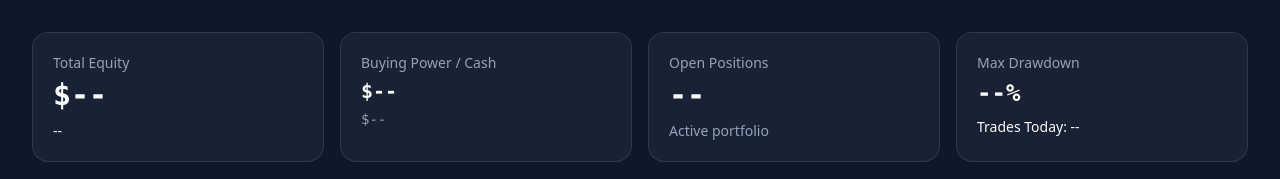
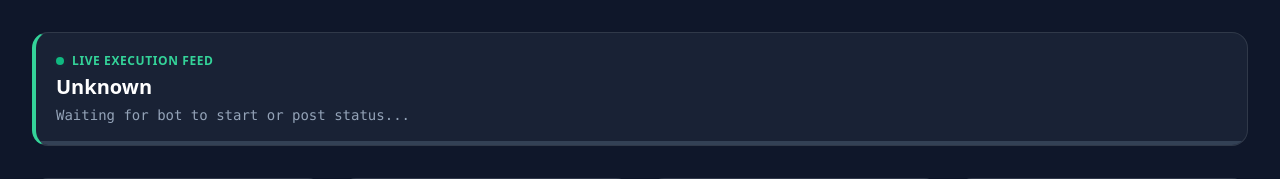
Before and after one commit to zuzuzu-cpu/Trader, a Flask app: page / in a window 1280 px wide. Shown: the part 92-271 px from the top of the page. Run offline with Flask 3, Linux system fonts and the light colour scheme; data that the repository does not hold is empty; some libraries are stand-ins or nearby versions.

Commit message:
feat: live status execution feed for the dashboard

```diff
--- a/dashboard/app.py
+++ b/dashboard/app.py
@@ -17,6 +17,36 @@ def get_db_connection():
 @app.route("/")
 def index():
     return render_template("index.html")
+
+@app.route("/api/live_status")
+def api_live_status():
+    """Returns the live status of the bot from the JSON state file."""
+    import json
+    status_file = os.path.join(os.path.dirname(DB_PATH), "live_status.json")
+
+    try:
+        if os.path.exists(status_file):
+            # Check if file is stale (> 10 minutes)
+            if os.path.getmtime(status_file) < (datetime.utcnow().timestamp() - 600):
+                return jsonify({
+                    "step": "Sleeping",
+                    "details": "Bot is currently idle or sleeping between cycles.",
+                    "progress": 100,
+                    "active_symbol": None,
+                    "stale": True
+                })
+
+            with open(status_file, "r") as f:
+                return jsonify(json.load(f))
+    except Exception as e:
+        pass
+
+    return jsonify({
+        "step": "Unknown",
+        "details": "Waiting for bot to start or post status...",
+        "progress": 0,
+        "active_symbol": None
+    })
 
 @app.route("/api/summary")
 def api_summary():
--- a/dashboard/templates/index.html
+++ b/dashboard/templates/index.html
@@ -41,6 +41,31 @@
                 <div class="text-xs text-slate-400" id="last-update">Last update: --</div>
             </div>
         </header>
+
+        <!-- Live Status Banner -->
+        <div class="glass-panel p-5 mb-8 border-l-4 border-l-emerald-400 relative overflow-hidden">
+            <!-- Progress Bar Background -->
+            <div class="absolute bottom-0 left-0 h-1 bg-slate-700 w-full"></div>
+            <!-- Dynamic Progress Bar -->
+            <div id="live-progress-bar" class="absolute bottom-0 left-0 h-1 bg-gradient-to-r from-emerald-400 to-blue-500 w-0 transition-all duration-500"></div>
+
+            <div class="flex justify-between items-start md:items-center flex-col md:flex-row relative z-10">
+                <div>
+                    <h2 class="text-xs font-bold uppercase text-emerald-400 tracking-wider mb-1 flex items-center">
+                        <span class="relative flex h-2 w-2 mr-2">
+                          <span id="live-ping" class="animate-ping absolute inline-flex h-full w-full rounded-full bg-emerald-400 opacity-75"></span>
+                          <span class="relative inline-flex rounded-full h-2 w-2 bg-emerald-500"></span>
+                        </span>
+                        Live Execution Feed
+                    </h2>
+                    <h3 id="live-step" class="text-xl font-bold text-white mb-1">Booting Up...</h3>
+                    <p id="live-details" class="text-sm text-slate-400 font-mono">Waiting for bot to initialize...</p>
+                </div>
+                <div class="mt-4 md:mt-0 text-right">
+                    <div id="live-symbol" class="inline-block px-3 py-1 bg-slate-800 rounded font-mono text-sm border border-slate-700 hidden text-emerald-300"></div>
+                </div>
+            </div>
+        </div>
 
         <!-- KPI Cards -->
         <div class="grid grid-cols-1 md:grid-cols-2 lg:grid-cols-4 gap-4 mb-8">
@@ -289,12 +314,48 @@
             }
         }
 
+        // Fast Live Status Fetching
+        async function fetchLiveStatus() {
+            try {
+                const res = await fetch('/api/live_status');
+                const data = await res.json();
+
+                document.getElementById('live-step').textContent = data.step || "Unknown";
+                document.getElementById('live-details').textContent = data.details || "";
+                document.getElementById('live-progress-bar').style.width = (data.progress || 0) + '%';
+
+                const symbolBadge = document.getElementById('live-symbol');
+                if (data.active_symbol) {
+                    symbolBadge.textContent = "⚙️ " + data.active_symbol;
+                    symbolBadge.classList.remove('hidden');
+                } else {
+                    symbolBadge.classList.add('hidden');
+                }
+
+                const ping = document.getElementById('live-ping');
+                if (data.stale || data.step === 'Sleeping') {
+                    document.getElementById('live-progress-bar').classList.add('opacity-30');
+                    if(ping) ping.classList.add('hidden');
+                } else {
+                    document.getElementById('live-progress-bar').classList.remove('opacity-30');
+                    if(ping) ping.classList.remove('hidden');
+                }
+            } catch (error) {
+                console.debug("Live status fetch error:", error);
+            }
+        }
+
         // Initialize
         document.addEventListener('DOMContentLoaded', () => {
             initChart();
             fetchDashboardData();
-            // Refresh every 10 seconds
+            fetchLiveStatus();
+
+            // Refresh main data every 10 seconds
             setInterval(fetchDashboardData, 10000);
+
+            // Refresh Live Status every 1 second
+            setInterval(fetchLiveStatus, 1000);
         });
     </script>
 </body>
```
Also changed, not shown: main.py (+13 -0 lines), utils/live_state.py (added, +59 -0 lines).
